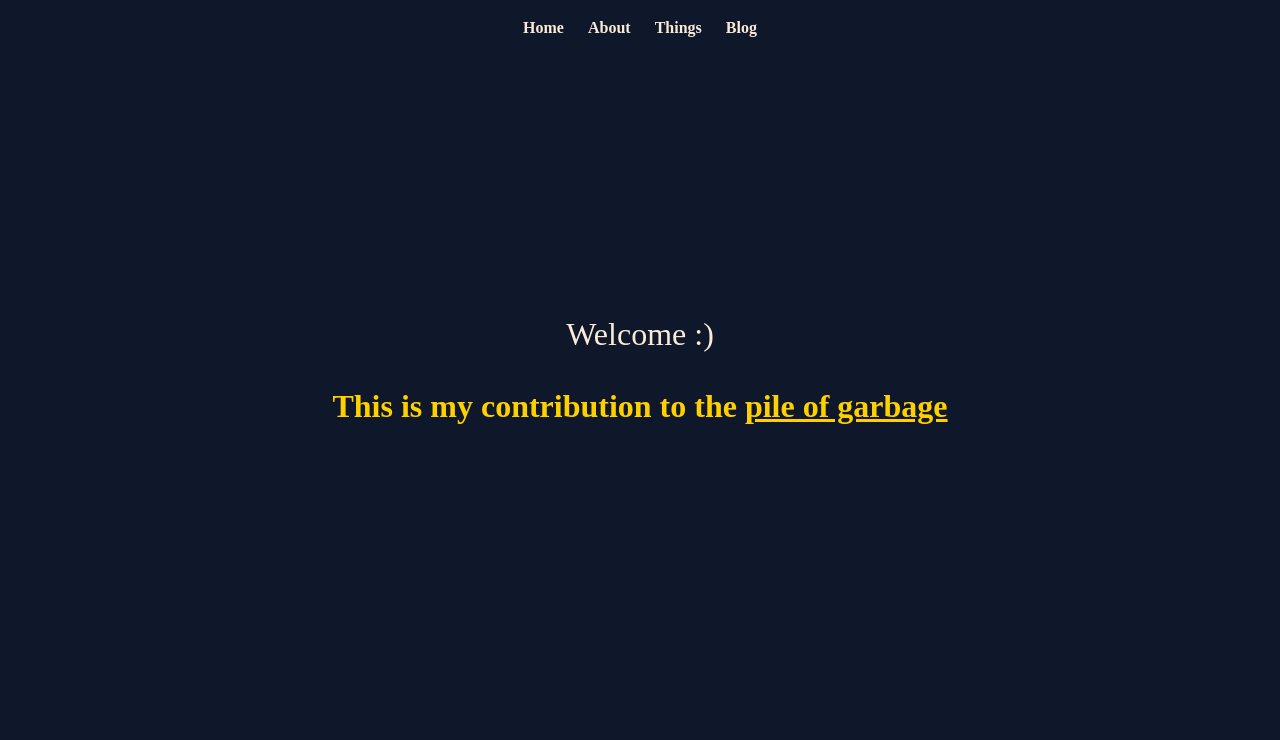
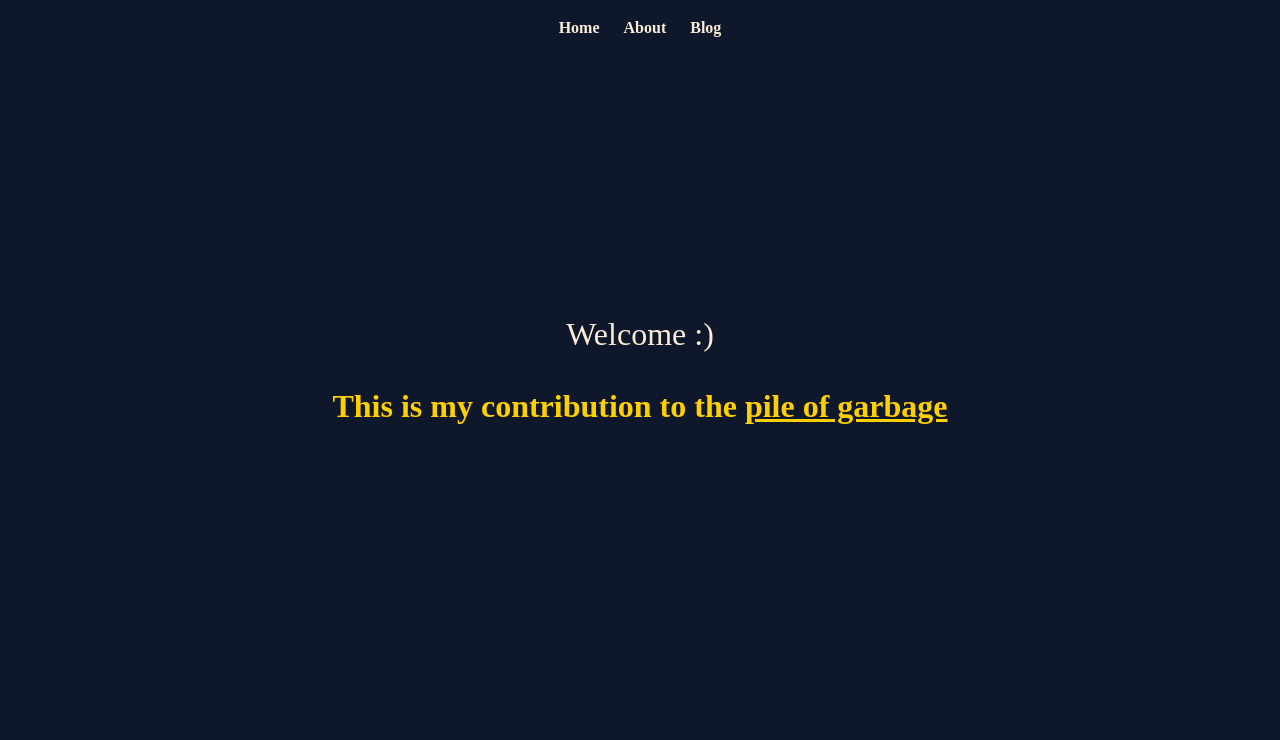
Before and after one commit to khan5ula/homepage, an Astro site: page / in a window 1280 px wide. Shown: the top 740 px of the page. Built offline with nearby package versions, Linux system fonts and the light colour scheme; Astro itself is replaced by a stand-in of ours.

Commit message:
hide things until the navigation problem with astro and javascript is fixed

```diff
--- a/src/components/Navbar.astro
+++ b/src/components/Navbar.astro
@@ -9,9 +9,7 @@
   <a href="/about" class="cursor-pointer hover:text-slate-400 text-center">
     About
   </a>
-  <a href="/things" class="cursor-pointer hover:text-slate-400 text-center"
-    >Things</a
-  >
+
   <a href="/blog" class="cursor-pointer hover:text-slate-400 text-center">
     Blog
   </a>
```
